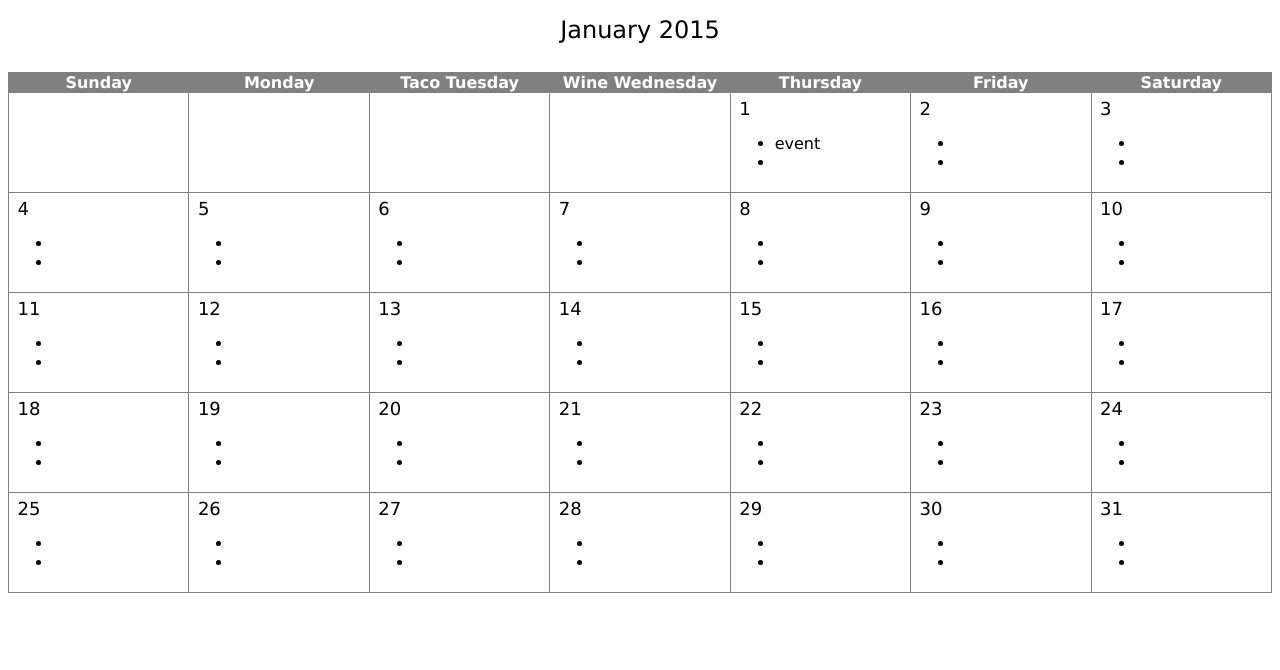
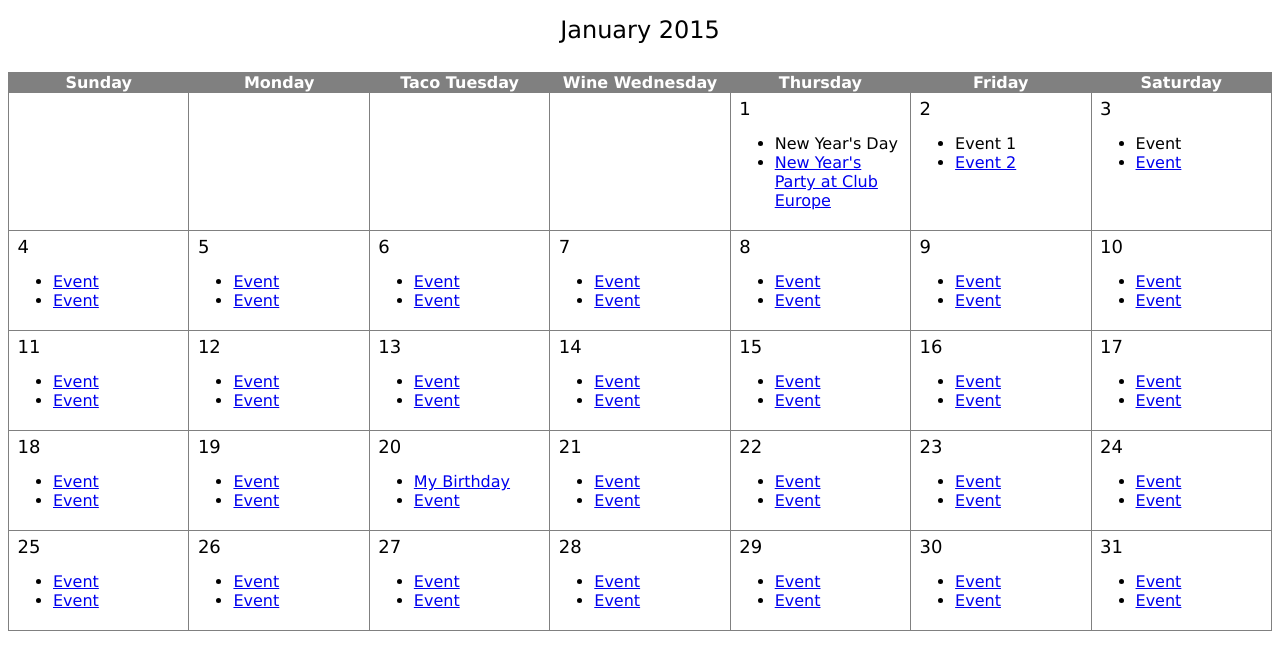
Before and after one commit to jselsberg/calendar, a plain HTML site: page 02html_source/index.html in a window 1280 px wide. Drawn offline with Linux system fonts and the light colour scheme.

Commit message:
Calendar 2

```diff
--- a/02html_source/index.html
+++ b/02html_source/index.html
@@ -42,9 +42,10 @@
 				<span class= "date">1</span>
 				<ul class="events">
 					<li>
-						event
+						New Year's Day
 					<a href="#"></a</li>
-					<li> <a href="#"></a</li>
+					<li>
+					<a href="http://www.yahoo.com">New Year's Party at Club Europe</a</li>
 				</ul>
 			</td>
 		<!-- end day -->
@@ -52,8 +53,12 @@
 			<td>
 				<span class= "date">2</span>
 				<ul class="events">
-					<li> <a href="#"></a</li>
-					<li> <a href="#"></a</li>
+					<li>
+						Event 1
+						<a href="#"></a</li>
+					<li>
+						Event 2
+						<a href="#"></a</li>
 				</ul>
 			</td>
 		<!-- end day -->
@@ -61,8 +66,12 @@
 			<td>
 				<span class= "date">3</span>
 				<ul class="events">
-					<li> <a href="#"></a</li>
-					<li> <a href="#"></a</li>
+					<li>
+						Event
+					 <a href="#"></a</li>
+					<li>
+						Event
+						<a href="#"></a</li>
 				</ul>
 			</td>
 		<!-- end day -->
@@ -74,8 +83,8 @@
 			<td>
 				<span class= "date">4</span>
 				<ul class="events">
-					<li> <a href="#"></a</li>
-					<li> <a href="#"></a</li>
+					<li> <a href="#">Event</a</li>
+					<li> <a href="#">Event</a</li>
 				</ul>
 			</td>
 		<!-- end day -->
@@ -83,8 +92,8 @@
 			<td>
 				<span class= "date">5</span>
 				<ul class="events">
-					<li> <a href="#"></a</li>
-					<li> <a href="#"></a</li>
+					<li> <a href="http://www.espn.com">Event</a</li>
+					<li> <a href="#">Event</a</li>
 				</ul>
 			</td>
 		<!-- end day -->
@@ -92,8 +101,8 @@
 			<td>
 				<span class= "date">6</span>
 				<ul class="events">
-					<li> <a href="#"></a</li>
-					<li> <a href="#"></a</li>
+					<li> <a href="#">Event</a</li>
+					<li> <a href="#">Event</a</li>
 				</ul>
 			</td>
 		<!-- end day -->
@@ -101,8 +110,8 @@
 			<td>
 				<span class= "date">7</span>
 				<ul class="events">
-					<li> <a href="#"></a</li>
-					<li> <a href="#"></a</li>
+					<li> <a href="#">Event</a</li>
+					<li> <a href="#">Event</a</li>
 				</ul>
 			</td>
 		<!-- end day -->
@@ -110,8 +119,8 @@
 			<td>
 				<span class= "date">8</span>
 				<ul class="events">
-					<li> <a href="#"></a</li>
-					<li> <a href="#"></a</li>
+					<li> <a href="#">Event</a</li>
+					<li> <a href="#">Event</a</li>
 				</ul>
 			</td>
 		<!-- end day -->
@@ -119,8 +128,8 @@
 			<td>
 				<span class= "date">9</span>
 				<ul class="events">
-					<li> <a href="#"></a</li>
-					<li> <a href="#"></a</li>
+					<li> <a href="#">Event</a</li>
+					<li> <a href="#">Event</a</li>
 				</ul>
 			</td>
 		<!-- end day -->
@@ -128,8 +137,8 @@
 			<td>
 				<span class= "date">10</span>
 				<ul class="events">
-					<li> <a href="#"></a</li>
-					<li> <a href="#"></a</li>
+					<li> <a href="#">Event</a</li>
+					<li> <a href="#">Event</a</li>
 				</ul>
 			</td>
 		<!-- end day -->
@@ -141,8 +150,8 @@
 			<td>
 				<span class= "date">11</span>
 				<ul class="events">
-					<li> <a href="#"></a</li>
-					<li> <a href="#"></a</li>
+					<li> <a href="#">Event</a</li>
+					<li> <a href="#">Event</a</li>
 				</ul>
 			</td>
 		<!-- end day -->
@@ -150,8 +159,8 @@
 			<td>
 				<span class= "date">12</span>
 				<ul class="events">
-					<li> <a href="#"></a</li>
-					<li> <a href="#"></a</li>
+					<li> <a href="#">Event</a</li>
+					<li> <a href="#">Event</a</li>
 				</ul>
 			</td>
 		<!-- end day -->
@@ -159,8 +168,8 @@
 			<td>
 				<span class= "date">13</span>
 				<ul class="events">
-					<li> <a href="#"></a</li>
-					<li> <a href="#"></a</li>
+					<li> <a href="#">Event</a</li>
+					<li> <a href="#">Event</a</li>
 				</ul>
 			</td>
 		<!-- end day -->
@@ -168,8 +177,8 @@
 			<td>
 				<span class= "date">14</span>
 				<ul class="events">
-					<li> <a href="#"></a</li>
-					<li> <a href="#"></a</li>
+					<li> <a href="#">Event</a</li>
+					<li> <a href="#">Event</a</li>
 				</ul>
 			</td>
 		<!-- end day -->
@@ -177,8 +186,8 @@
 			<td>
 				<span class= "date">15</span>
 				<ul class="events">
-					<li> <a href="#"></a</li>
-					<li> <a href="#"></a</li>
+					<li> <a href="#">Event</a</li>
+					<li> <a href="#">Event</a</li>
 				</ul>
 			</td>
 		<!-- end day -->
@@ -186,8 +195,8 @@
 			<td>
 				<span class= "date">16</span>
 				<ul class="events">
-					<li> <a href="#"></a</li>
-					<li> <a href="#"></a</li>
+					<li> <a href="#">Event</a</li>
+					<li> <a href="#">Event</a</li>
 				</ul>
 			</td>
 		<!-- end day -->
@@ -195,8 +204,8 @@
 			<td>
 				<span class= "date">17</span>
 				<ul class="events">
-					<li> <a href="#"></a</li>
-					<li> <a href="#"></a</li>
+					<li> <a href="#">Event</a</li>
+					<li> <a href="#">Event</a</li>
 				</ul>
 			</td>
 		<!-- end day -->
@@ -208,8 +217,8 @@
 			<td>
 				<span class= "date">18</span>
 				<ul class="events">
-					<li> <a href="#"></a</li>
-					<li> <a href="#"></a</li>
+					<li> <a href="#">Event</a</li>
+					<li> <a href="#">Event</a</li>
 				</ul>
 			</td>
 		<!-- end day -->
@@ -217,8 +226,8 @@
 			<td>
 				<span class= "date">19</span>
 				<ul class="events">
-					<li> <a href="#"></a</li>
-					<li> <a href="#"></a</li>
+					<li> <a href="#">Event</a</li>
+					<li> <a href="#">Event</a</li>
 				</ul>
 			</td>
 		<!-- end day -->
@@ -226,8 +235,8 @@
 			<td>
 				<span class= "date">20</span>
 				<ul class="events">
-					<li> <a href="#"></a</li>
-					<li> <a href="#"></a</li>
+					<li> <a href="#">My Birthday</a</li>
+					<li> <a href="#">Event</a</li>
 				</ul>
 			</td>
 		<!-- end day -->
@@ -235,8 +244,8 @@
 			<td>
 				<span class= "date">21</span>
 				<ul class="events">
-					<li> <a href="#"></a</li>
-					<li> <a href="#"></a</li>
+					<li> <a href="#">Event</a</li>
+					<li> <a href="#">Event</a</li>
 				</ul>
 			</td>
 		<!-- end day -->
@@ -244,8 +253,8 @@
 			<td>
 				<span class= "date">22</span>
 				<ul class="events">
-					<li> <a href="#"></a</li>
-					<li> <a href="#"></a</li>
+					<li> <a href="#">Event</a</li>
+					<li> <a href="#">Event</a</li>
 				</ul>
 			</td>
 		<!-- end day -->
@@ -253,8 +262,8 @@
 			<td>
 				<span class= "date">23</span>
 				<ul class="events">
-					<li> <a href="#"></a</li>
-					<li> <a href="#"></a</li>
+					<li> <a href="#">Event</a</li>
+					<li> <a href="#">Event</a</li>
 				</ul>
 			</td>
 		<!-- end day -->
@@ -262,8 +271,8 @@
 			<td>
 				<span class= "date">24</span>
 				<ul class="events">
-					<li> <a href="#"></a</li>
-					<li> <a href="#"></a</li>
+					<li> <a href="#">Event</a</li>
+					<li> <a href="#">Event</a</li>
 				</ul>
 			</td>
 		<!-- end day -->
@@ -275,8 +284,8 @@
 			<td>
 				<span class= "date">25</span>
 				<ul class="events">
-					<li> <a href="#"></a</li>
-					<li> <a href="#"></a</li>
+					<li> <a href="#">Event</a</li>
+					<li> <a href="#">Event</a</li>
 				</ul>
 			</td>
 		<!-- end day -->
@@ -284,8 +293,8 @@
 			<td>
 				<span class= "date">26</span>
 				<ul class="events">
-					<li> <a href="#"></a</li>
-					<li> <a href="#"></a</li>
+					<li> <a href="#">Event</a</li>
+					<li> <a href="#">Event</a</li>
 				</ul>
 			</td>
 		<!-- end day -->
@@ -293,8 +302,8 @@
 			<td>
 				<span class= "date">27</span>
 				<ul class="events">
-					<li> <a href="#"></a</li>
-					<li> <a href="#"></a</li>
+					<li> <a href="#">Event</a</li>
+					<li> <a href="#">Event</a</li>
 				</ul>
 			</td>
 		<!-- end day -->
@@ -302,8 +311,8 @@
 			<td>
 				<span class= "date">28</span>
 				<ul class="events">
-					<li> <a href="#"></a</li>
-					<li> <a href="#"></a</li>
+					<li> <a href="#">Event</a</li>
+					<li> <a href="#">Event</a</li>
 				</ul>
 			</td>
 		<!-- end day -->
@@ -311,8 +320,8 @@
 			<td>
 				<span class= "date">29</span>
 				<ul class="events">
-					<li> <a href="#"></a</li>
-					<li> <a href="#"></a</li>
+					<li> <a href="#">Event</a</li>
+					<li> <a href="#">Event</a</li>
 				</ul>
 			</td>
 		<!-- end day -->
@@ -320,8 +329,8 @@
 			<td>
 				<span class= "date">30</span>
 				<ul class="events">
-					<li> <a href="#"></a</li>
-					<li> <a href="#"></a</li>
+					<li> <a href="#">Event</a</li>
+					<li> <a href="#">Event</a</li>
 				</ul>
 			</td>
 		<!-- end day -->
@@ -329,8 +338,8 @@
 			<td>
 				<span class= "date">31</span>
 				<ul class="events">
-					<li> <a href="#"></a</li>
-					<li> <a href="#"></a</li>
+					<li> <a href="#">Event</a</li>
+					<li> <a href="#">Event</a</li>
 				</ul>
 			</td>
 		<!-- end day -->
```
